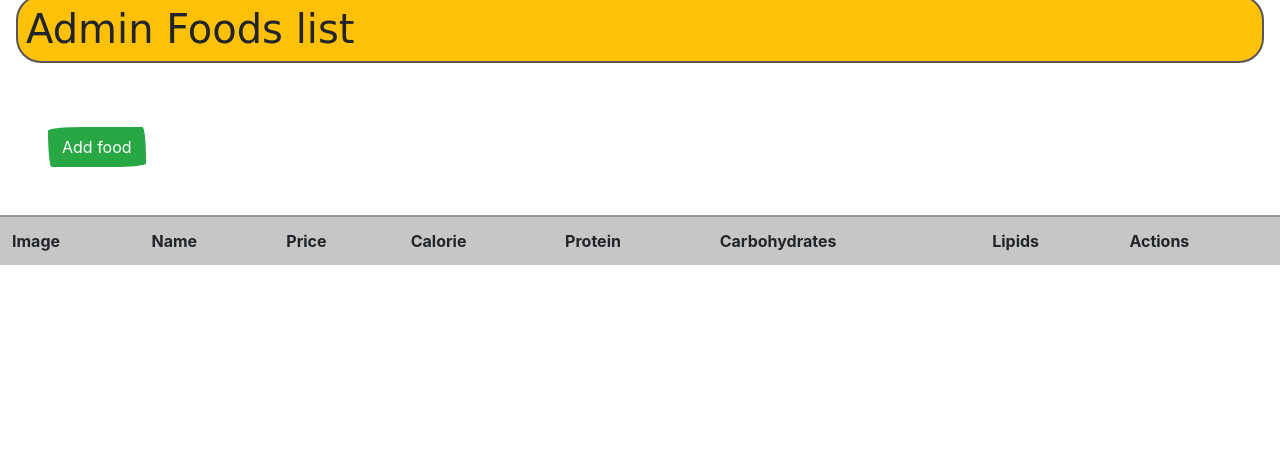
After one commit to zorgness/nutrition-app, a PHP site: template templates/admin_food/index.html.twig in a window 1280 px wide. The commit adds this page. Shown: the part 351-800 px from the top of the page. Run offline with PHP 8.4, Linux system fonts and the light colour scheme; the template is opened without the code that fills it, so the values that code supplies are empty; some libraries are stand-ins or nearby versions; some web fonts are replaced.

Commit message:
create_admin_controller

```diff
--- /dev/null
+++ b/templates/admin_food/index.html.twig
@@ -0,0 +1,44 @@
+{% extends 'base.html.twig' %}
+
+{% block title %}Admin{% endblock %}
+
+{% block header %}Admin Foods list{% endblock %}
+
+{% block body %}
+
+    <a href="" class="btn btn-success m-5">Add food</a>
+
+
+
+    <table class="table">
+      <tr class="table-primary">
+        <td>Image</td>
+        <td>Name</td>
+        <td>Price</td>
+        <td>Calorie</td>
+        <td>Protein</td>
+        <td>Carbohydrates</td>
+        <td>Lipids</td>
+        <td>Actions</td>
+      </tr>
+      {% for food in foods %}
+      <tr>
+        <td ><img src="{{ asset('images/' ~ food.image)}}" class="avatar"></td>
+        <td>{{ food.name|title }}</td>
+        <td>{{ food.price }}</td>
+        <td>{{ food.calorie }}</td>
+        <td>{{ food.protein }}</td>
+        <td>{{ food.carbohydrates}}</td>
+        <td>{{ food.lipids }}</td>
+        <td>
+          <a href="" class="btn btn-info">Modify</a>
+          <a href="" class="btn btn-danger">Delete</a>
+        </td>
+      </tr>
+
+
+
+      {% endfor %}
+    </table>
+
+{% endblock %}
--- a/templates/food/index.html.twig
+++ b/templates/food/index.html.twig
@@ -9,20 +9,20 @@
     {% if isAll %}
 
     {% else %}
-      <a href="{{ path('foods')}}", class="btn btn-outline-primary m-3">All foods</a>
+      <a href="{{ path('foods')}}", class="btn btn-outline-primary m-5">All foods</a>
     {% endif %}
 
 
     {% if isCalorie %}
 
     {% else %}
-      <a href="{{ path('food_by_calorie', {'calorie': 50})}}", class="btn btn-outline-info m-3">Find foods under 50 calories for 100g</a>
+      <a href="{{ path('food_by_calorie', {'calorie': 50})}}", class="btn btn-outline-info m-5">Find foods under 50 calories for 100g</a>
     {% endif %}
 
       {% if isCarbohydrate %}
 
       {% else %}
-           <a href="{{ path('food_by_carbohydrates', {'carbohydrates': 6})}}", class="btn btn-outline-success m-3">Find foods under 6 carbohydrates for 100g</a>
+           <a href="{{ path('food_by_carbohydrates', {'carbohydrates': 6})}}", class="btn btn-outline-success m-5">Find foods under 6 carbohydrates for 100g</a>
       {% endif %}
 
 
--- a/templates/navbar.html.twig
+++ b/templates/navbar.html.twig
@@ -11,10 +11,10 @@
     <div class="collapse navbar-collapse" id="navbarSupportedContent">
       <ul class="navbar-nav me-auto">
           <li class="nav-item active">
-            <a class="nav-link" href="">Home</a>
+            <a class="nav-link" href="{{ path('foods') }}">Home</a>
           </li>
           <li class="nav-item">
-            <a class="nav-link" href="">Foods</a>
+            <a class="nav-link" href="{{ path('app_admin_food') }}">Admin</a>
           </li>
 
 
```
Also changed, not shown: src/Controller/AdminFoodController.php (added, +21 -0 lines).
